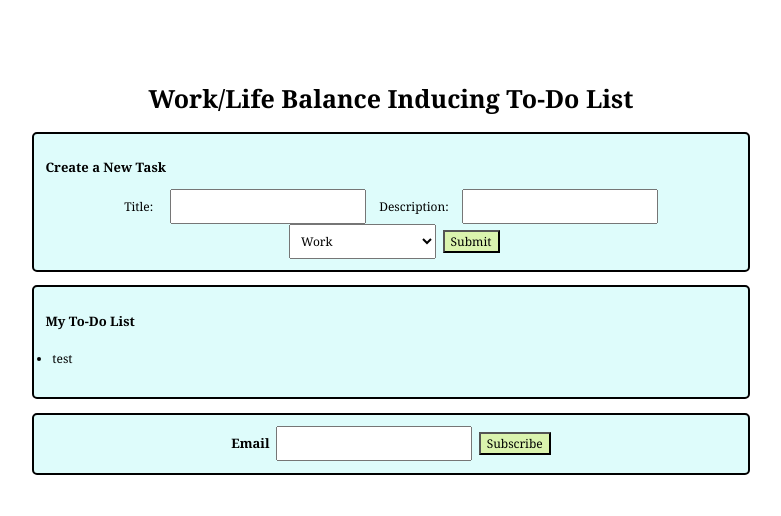
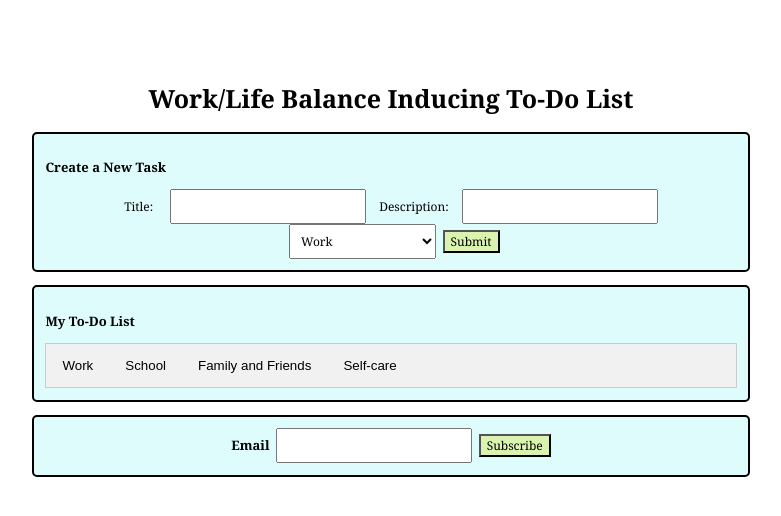
Before and after one commit to MariaSolOs/caring-todos, a React (Create React App) app in the folder client/: page / in a window 1280 px wide. Shown: the top 516 px of the page, without its empty margins (249-1030 px from the left). Built offline with nearby package versions, Linux system fonts and the light colour scheme.

Commit message:
some tabs stuff

```diff
--- a/client/package.json
+++ b/client/package.json
@@ -10,7 +10,9 @@
     "@types/node": "^12.19.15",
     "@types/react": "^16.14.2",
     "@types/react-dom": "^16.9.10",
+    "bootstrap": "^4.6.0",
     "react": "^17.0.1",
+    "react-bootstrap": "^1.4.3",
     "react-dom": "^17.0.1",
     "react-scripts": "4.0.1",
     "typescript": "^4.1.3",
--- a/client/src/App.tsx
+++ b/client/src/App.tsx
@@ -2,12 +2,14 @@
 import './Titles.css'
 import './Boxes.css'
 import './Buttons.css'
+import './Tabs.css'
 
 function App() {
     const [title, setTitle] = useState('');
     const [description, setDescription] = useState('');
     const [category, setCategory] = useState('');
     const [email, setEmail] = useState('');
+    const [value, handleChange] = useState('');
 
     const handleTodoSubmit = (e: React.FormEvent) => {
         e.preventDefault();
@@ -55,12 +57,27 @@
             </div>
             <div className="Box">
                 <h3 className="SubTitle">My To-Do List</h3>
-                <ul className="Paragraph">
-                  <li>
-                    test
-                  </li>
-                </ul>
-            </div>
+                <div className="tab">
+                  <button className="tablinks" >Work</button>
+                  <button className="tablinks" >School</button>
+                  <button className="tablinks" >Family and Friends</button>
+                  <button className="tablinks" >Self-care</button>
+                </div>
+                <div id="London" className="tabcontent">
+                  <h3>London</h3>
+                  <p>London is the capital city of England.</p>
+                </div>
+
+                <div id="Paris" className="tabcontent">
+                  <h3>Paris</h3>
+                  <p>Paris is the capital of France.</p>
+                </div>
+
+                <div id="Tokyo" className="tabcontent">
+                  <h3>Tokyo</h3>
+                  <p>Tokyo is the capital of Japan.</p>
+                </div>
+                </div>
             <div className="Box">
                 <label className="SubTitle">Email</label>
                 <input className="TextBox"
--- a/client/src/Boxes.css
+++ b/client/src/Boxes.css
@@ -2,6 +2,21 @@
     margin: auto;
     margin-bottom: 10pt;
     background-color: #27ece327;
+    border: 2px solid black;
+    border-radius: 5px;
+    padding: 1%;
+    width: 60%;
+    align-items: center;
+    align-content: center;
+    text-align: center;
+    vertical-align: center;
+    align-self: center;
+}
+
+.TabBox{
+    margin: auto;
+    margin-bottom: 10pt;
+    background-color: #d9f196c2;
     border: 2px solid black;
     border-radius: 5px;
     padding: 1%;
--- /dev/null
+++ b/client/src/Tabs.css
@@ -0,0 +1,36 @@
+/* Style the tab */
+.tab {
+    overflow: hidden;
+    border: 1px solid #ccc;
+    background-color: #f1f1f1;
+    margin: auto;
+  }
+
+  /* Style the buttons that are used to open the tab content */
+  .tab button {
+    background-color: inherit;
+    float: left;
+    border: none;
+    outline: none;
+    cursor: pointer;
+    padding: 14px 16px;
+    transition: 0.3s;
+  }
+
+  /* Change background color of buttons on hover */
+  .tab button:hover {
+    background-color: #ddd;
+  }
+
+  /* Create an active/current tablink class */
+  .tab button.active {
+    background-color: #ccc;
+  }
+
+  /* Style the tab content */
+  .tabcontent {
+    display: none;
+    padding: 6px 12px;
+    border: 1px solid #ccc;
+    border-top: none;
+  }
```
Also changed, not shown: 2 other files (tests, documents, lock files or other folders).
